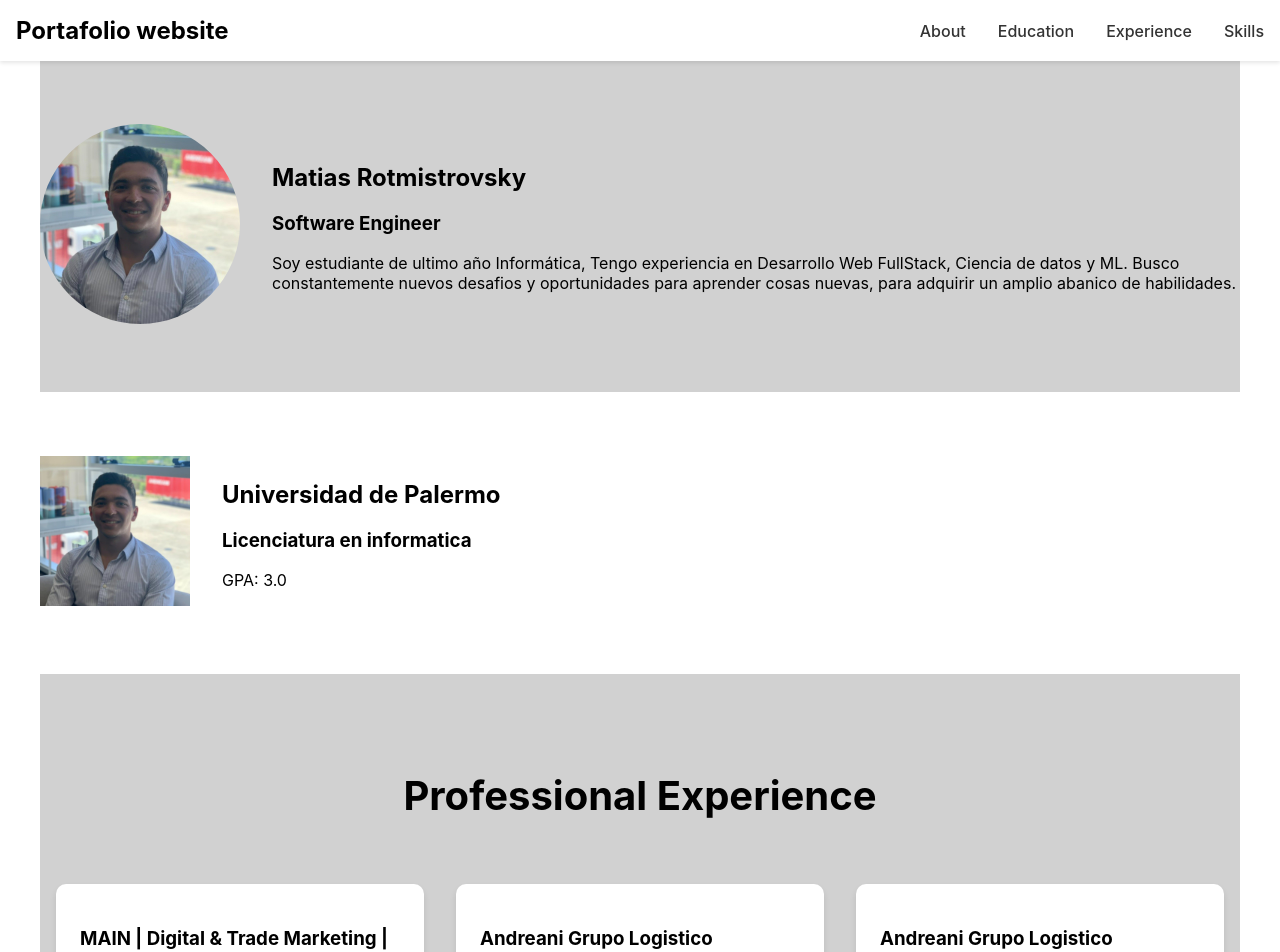
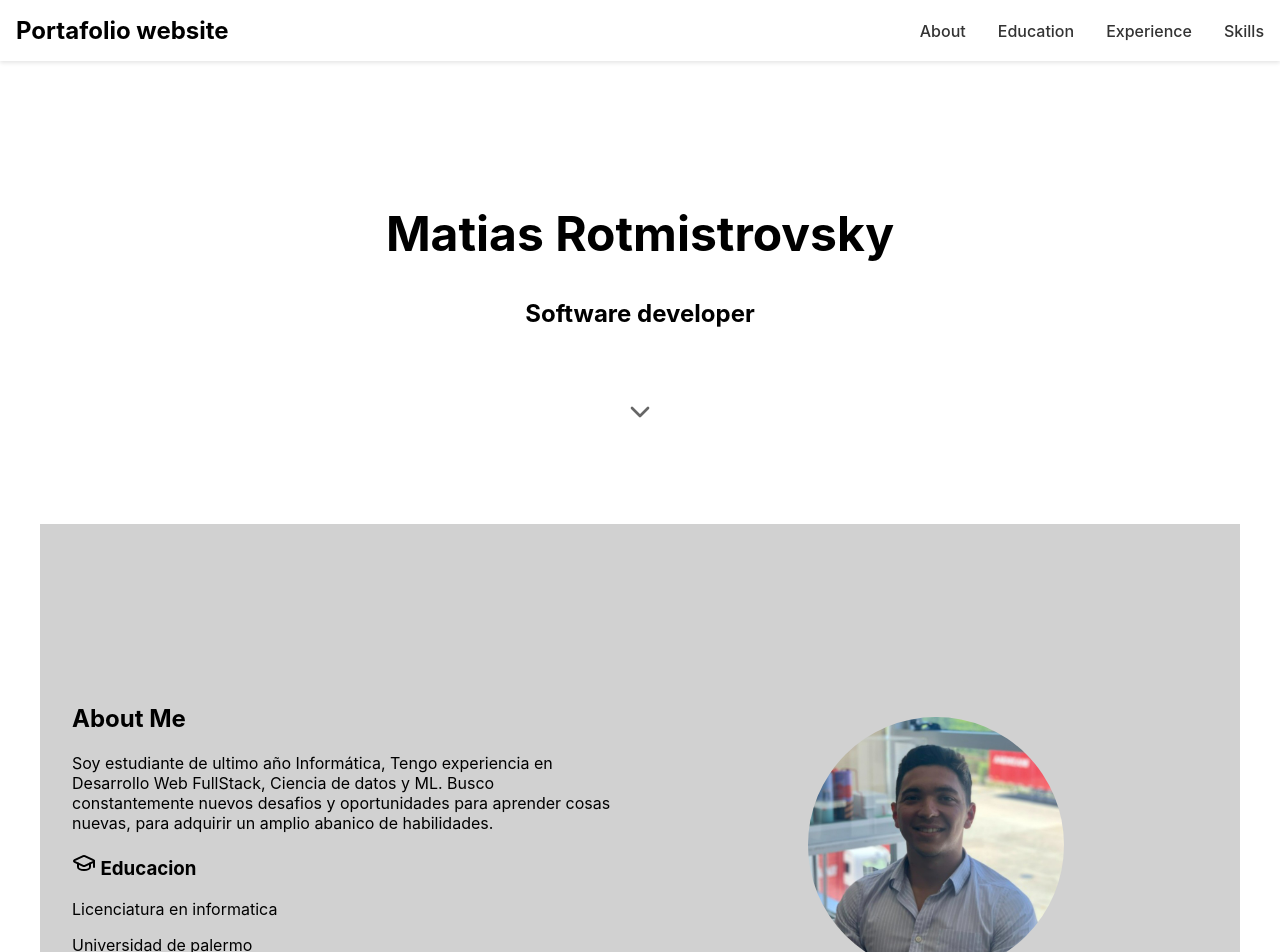
Before and after one commit to matirotmi/matirotmi.github.io, a React (Create React App) app in the folder web-personal/: page / in a window 1280 px wide. Shown: the top 952 px of the page. Built offline with nearby package versions, Linux system fonts and the light colour scheme.

Commit message:
Updated the padding

```diff
--- a/web-personal/src/App.js
+++ b/web-personal/src/App.js
@@ -1,18 +1,18 @@
 import './App.css';
 import Navbar from './sections/NavBar';
 import About from './sections/AboutMe';
-import Education from './sections/Education';
 import Experience from './sections/Experience';
 import Skills from './sections/Skills';
 import Footer from './sections/Footer';
+import HeroSection from './sections/HeroSection';
 
 function App() {
   return (
     <div className="app">
       <Navbar />
       <main>
+        <section id=""><HeroSection /></section>
         <section id="about"><About /></section>
-        <section id="education"><Education /></section>
         <section id="experience"><Experience /></section>
         <section id="skills"><Skills /></section>
         <section id="footer"><Footer /></section>
--- a/web-personal/src/sections/AboutMe.js
+++ b/web-personal/src/sections/AboutMe.js
@@ -1,20 +1,32 @@
-// components/About/About.jsx
 import React from 'react';
+import { GraduationCap } from 'lucide-react';
 import '../styles/AboutMe.css';
 
-const About = () => {
+const AboutMe = () => {
   return (
-    <div className="about-container">
-      <div className="about-image">
-        <img src="/fotoCV.jpg" alt="Your Name" />
+    <section id="about" className="about-section">
+      <div className="about-content">
+        <div className="about-text">
+          <h2>About Me</h2>
+          <p>Soy estudiante de ultimo año Informática, Tengo experiencia en Desarrollo Web FullStack, Ciencia de datos y ML.
+          Busco constantemente nuevos desafios y oportunidades para aprender cosas nuevas, para adquirir un amplio abanico de habilidades.</p>
+          <div className="education">
+            <h3>
+              <GraduationCap />  Educacion
+            </h3>
+            <div className="education-item">
+              <p className="degree">Licenciatura en informatica</p>
+              <p className="university">Universidad de palermo</p>
+              <p className="year">2020 - 2024</p>
+            </div>
+          </div>
+        </div>
+        <div className="profile-image">
+          <img src="fotoCV.jpg" alt="Profile" />
+        </div>
       </div>
-      <div className="about-content">
-        <h1>Matias Rotmistrovsky</h1>
-        <h3>Software Engineer</h3>
-        <p>Soy estudiante de ultimo año Informática, Tengo experiencia en Desarrollo Web FullStack, Ciencia de datos y ML. Busco constantemente nuevos desafios y oportunidades para aprender cosas nuevas, para adquirir un amplio abanico de habilidades.</p>
-      </div>
-    </div>
+    </section>
   );
 };
 
-export default About;
+export default AboutMe;
--- /dev/null
+++ b/web-personal/src/sections/HeroSection.js
@@ -0,0 +1,15 @@
+import React from 'react';
+import { ChevronDown } from 'lucide-react';
+import '../styles/HeroSection.css';
+
+const HeroSection = () => {
+  return (
+    <section id="home" className="hero-section">
+      <h1>Matias Rotmistrovsky</h1>
+      <h2>Software developer</h2>
+      <ChevronDown className="scroll-indicator" size={32} />
+    </section>
+  );
+};
+
+export default HeroSection;
--- a/web-personal/src/styles/AboutMe.css
+++ b/web-personal/src/styles/AboutMe.css
@@ -1,29 +1,39 @@
-/* components/About/About.css */
-.about-container {
-    display: flex;
-    gap: 2rem;
-    align-items: center;
-  }
-
-  .about-image img {
-    width: 200px;
-    height: 200px;
-    object-fit: cover;
-    border-radius: 50%;
+/* About Section */
+.about-section {
+  padding: 6rem 2rem;
+  background-color: #f9f9f9;
 }
 
 .about-content {
+  max-width: 1200px;
+  margin: 0 auto;
+  display: flex;
+  gap: 3rem;
+  align-items: center;
+  padding-left: 100;
+  padding-right: 100;
+}
+
+.about-text {
   flex: 1;
 }
 
-  @media (max-width: 768px) {
-    .about-container {
-      flex-direction: column;
-      text-align: center;
+.profile-image {
+  flex: 1;
+  display: flex;
+  justify-content: center;
 }
 
-    .about-image img {
-      width: 200px;
-      height: 200px;
+.profile-image img {
+  width: 256px;
+  height: 256px;
+  border-radius: 50%;
+  object-fit: cover;
+}
+
+  /* Responsive Design */
+@media (max-width: 768px) {
+  .about-content {
+    flex-direction: column-reverse;
   }
 }
--- a/web-personal/src/styles/Footer.css
+++ b/web-personal/src/styles/Footer.css
@@ -1,8 +1,6 @@
 /* components/Footer/Footer.css */
 .footer {
     padding: 2rem 0;
-    margin-top: 2rem;
-    border-top: 1px solid #eee;
   }
 
   .contact-links {
--- /dev/null
+++ b/web-personal/src/styles/HeroSection.css
@@ -0,0 +1,27 @@
+.hero-section {
+    display: flex;
+    flex-direction: column;
+    justify-content: center;
+    align-items: center;
+    text-align: center;
+    padding: 2rem;
+  }
+
+  .hero-section h1 {
+    font-size: 3rem;
+    margin-bottom: 1rem;
+  }
+
+  .scroll-indicator {
+    margin-top: 3rem;
+    color: #666;
+    animation: bounce 2s infinite;
+  }
+
+  /* Responsive Design */
+@media (max-width: 768px) {
+
+  .hero-section h1 {
+    font-size: 2rem;
+  }
+}
```
Lines whose indentation alone changed are shown as unchanged.
